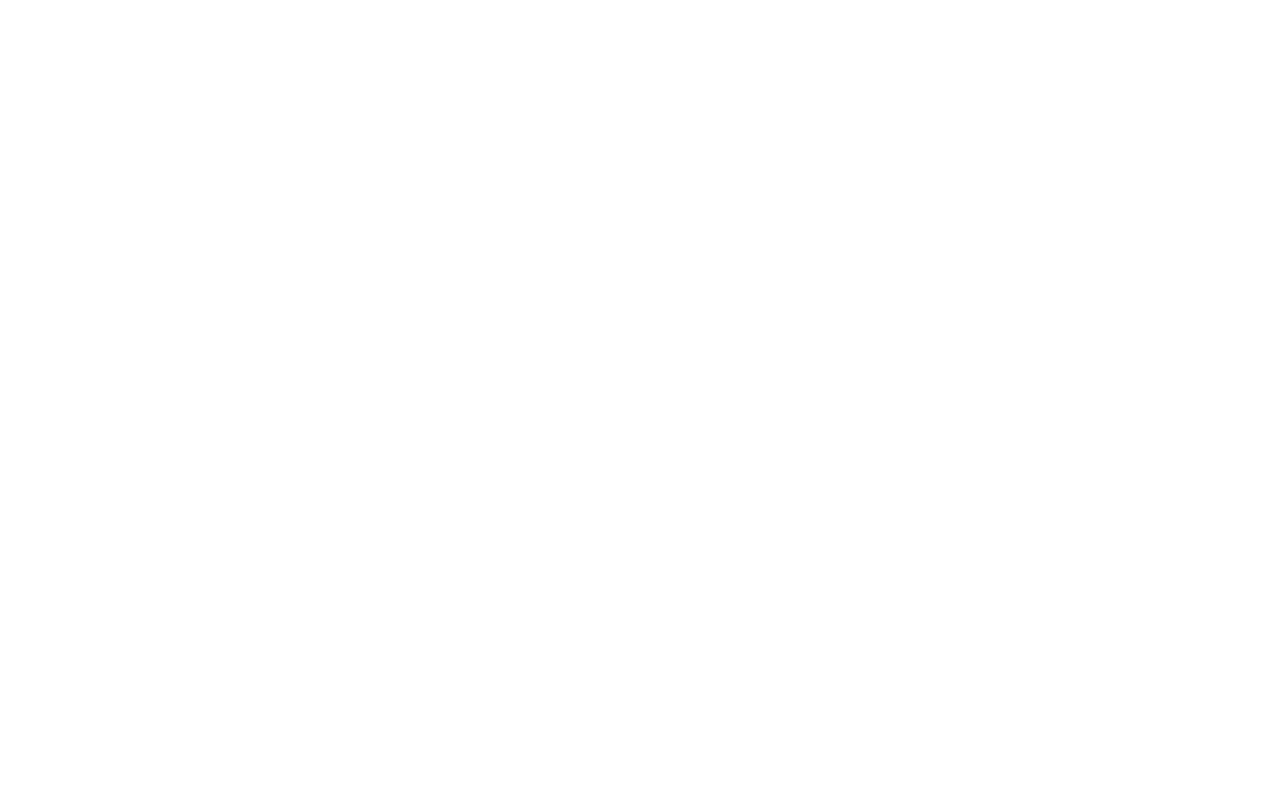
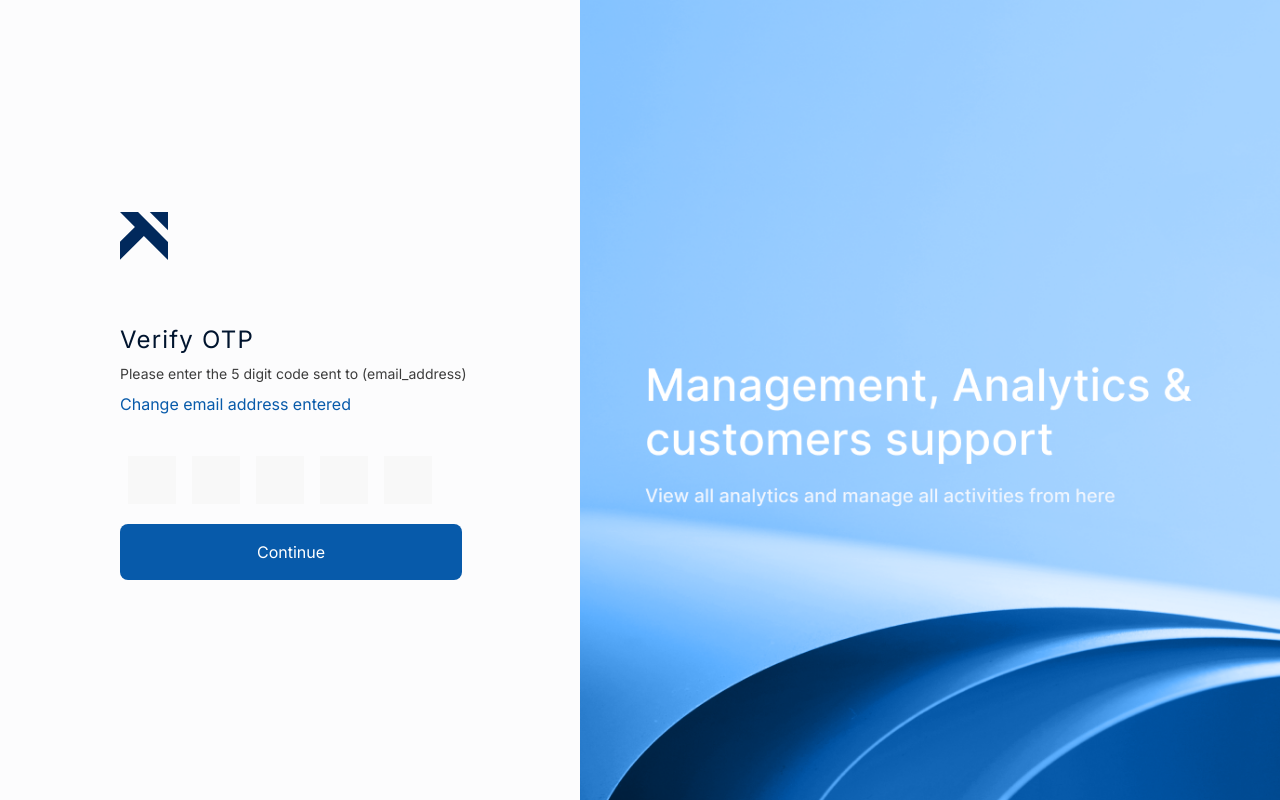
Before and after one commit to popsam22/lantan-frontend, a React (Vite) app: page /verify in a window 1280 px wide. Before the commit this address had no page. Built offline with nearby package versions, Linux system fonts and the light colour scheme.

Commit message:
feat: onboarding screens

```diff
--- a/package.json
+++ b/package.json
@@ -16,6 +16,8 @@
     "@mui/x-data-grid": "^7.17.0",
     "react": "^18.3.1",
     "react-dom": "^18.3.1",
+    "react-international-phone": "^4.3.0",
+    "react-otp-input": "^3.1.1",
     "react-router-dom": "^6.26.2",
     "react-toastify": "^10.0.5"
   },
--- a/src/App.tsx
+++ b/src/App.tsx
@@ -9,21 +9,28 @@
 import ForgotPassword from "./pages/register/ForgotPassword";
 import SetPassword from "./pages/register/SetPassword";
 import Success from "./pages/register/Success";
+import PersonalInfo from "./pages/register/PersonalInfo";
+import VerifyOTP from "./pages/register/VerifyOTP";
+import Welcome from "./pages/register/Welcome";
+import Overview from "./pages/admin/Overview";
 
 const App = () => {
   return (
     <div>
       <Routes>
         <Route path="/login" element={<Login />} />
+        <Route index element={<Navigate to="/login" replace />} />
         <Route path="/register" element={<Register />} />
         <Route path="/reset-password" element={<ForgotPassword />} />
         <Route path="/set-password" element={<SetPassword />} />
         <Route path="/success" element={<Success />} />
-        <Route path="/welcome" element={<Success />} />
-        <Route path="/" element={<RootLayout />}>
-          <Route index element={<Navigate to="/payments" replace />} />
-          <Route index path="/payments" element={<Payments />} />
-          <Route path="/investments" element={<Investments />} />
+        <Route path="/biodata" element={<PersonalInfo />} />
+        <Route path="/welcome" element={<Welcome />} />
+        <Route path="/verify" element={<VerifyOTP />} />
+        <Route path="/admin" element={<RootLayout />}>
+          <Route index path="payments" element={<Payments />} />
+          <Route index path="overview" element={<Overview />} />
+          <Route path="investments" element={<Investments />} />
         </Route>
       </Routes>
       <ToastContainer
--- a/src/components/ConfirmationPage.tsx
+++ b/src/components/ConfirmationPage.tsx
@@ -51,7 +51,7 @@
           <img
             src={bg}
             alt="background image"
-            width={672}
+            width={700}
             height={900}
             className=""
           />
--- a/src/components/Sidebar.tsx
+++ b/src/components/Sidebar.tsx
@@ -35,7 +35,7 @@
             <img src={customer} alt="customer" width={20} height={20} />
             <p className="text-xs text-[#7A7A7A]">Customer</p>
           </div>
-          <Link to="/payments">
+          <Link to="/admin/payments">
             <div
               className="flex gap-4 mb-4 items-center"
               onClick={() => handleClick("Payments")}
@@ -44,7 +44,7 @@
               <p className="text-xs text-[#7A7A7A]">Payments</p>
             </div>
           </Link>
-          <Link to="/investments">
+          <Link to="/admin/investments">
             <div
               className="flex gap-4 mb-4 items-center"
               onClick={() => handleClick("Investments")}
--- a/src/pages/Login.tsx
+++ b/src/pages/Login.tsx
@@ -71,7 +71,10 @@
               </div>
             </div>
             <div className="flex">
-              <button className="w-[342px] text-white rounded-lg p-4 mb-2 bg-[#075AAA] hover:cursor-pointer">
+              <button
+                className="w-[342px] text-white rounded-lg p-4 mb-2 bg-[#075AAA] hover:cursor-pointer"
+                onClick={() => navigate("/admin/overview")}
+              >
                 Log in
               </button>
             </div>
@@ -89,7 +92,7 @@
           <img
             src={bg}
             alt="background image"
-            width={672}
+            width={700}
             height={900}
             className=""
           />
--- /dev/null
+++ b/src/pages/admin/Overview.tsx
@@ -0,0 +1,5 @@
+const Overview = () => {
+  return <div>Overview</div>;
+};
+
+export default Overview;
--- a/src/pages/register/ForgotPassword.tsx
+++ b/src/pages/register/ForgotPassword.tsx
@@ -71,7 +71,7 @@
           <img
             src={bg}
             alt="background image"
-            width={672}
+            width={700}
             height={900}
             className=""
           />
--- /dev/null
+++ b/src/pages/register/PersonalInfo.tsx
@@ -0,0 +1,104 @@
+import Lantan from "../../assets/Lantan.svg";
+import bg from "../../assets/Frame 484.png";
+import { useNavigate } from "react-router-dom";
+import { PhoneInput } from "react-international-phone";
+import { useState } from "react";
+import "react-international-phone/style.css";
+
+const PersonalInfo = () => {
+  const [phone, setPhone] = useState("");
+  const navigate = useNavigate();
+  return (
+    <section>
+      <div className="flex justify-between flex-1 overflow-hidden h-screen bg-[#FCFCFD]">
+        <div className="flex flex-1 flex-col m-20 pl-5 justify-center w-full relative lg:left-5">
+          <div className="mb-16">
+            <img
+              src={Lantan}
+              alt="lantan logo"
+              width={48}
+              height={48}
+              className="object-contain"
+            />
+          </div>
+          <div className="mb-10">
+            <h1 className="text-2xl text-[#00142E] tracking-wider mb-2">
+              Personal Information
+            </h1>
+            <p className="text-[#3D3D3D] text-sm">
+              Please enter correct information
+            </p>
+          </div>
+          <div className="flex flex-col items-center bg-white w-full max-w-[488px] p-5 mb-10 rounded-3xl drop-shadow-sm h-[321px]">
+            <div className="flex flex-col mb-4 w-full">
+              <label
+                htmlFor="first-name"
+                className="text-sm text-[#3D3D3D] mb-2"
+              >
+                First name
+              </label>
+              <div className="flex border p-3 rounded-lg justify-between">
+                <input
+                  type="text"
+                  placeholder="enter first name"
+                  className="flex flex-1 outline-none"
+                />
+              </div>
+            </div>
+            <div className="flex flex-col mb-4 w-full">
+              <label
+                htmlFor="last-name"
+                className="text-sm text-[#3D3D3D] mb-2"
+              >
+                Last name
+              </label>
+              <div className="flex border p-2 rounded-lg justify-between">
+                <input
+                  type="text"
+                  placeholder="enter last name"
+                  className="flex flex-1 outline-none"
+                />
+              </div>
+            </div>
+            <div className="flex flex-col mb-10 w-full">
+              <label
+                htmlFor="phone-number"
+                className="text-sm text-[#3D3D3D] mb-2"
+              >
+                Phone number
+              </label>
+              {/* <div className="flex border rounded-lg "> */}
+              <PhoneInput
+                defaultCountry="ng"
+                value={phone}
+                onChange={(phone) => setPhone(phone)}
+                className="w-full"
+                inputClassName="flex w-full"
+              />
+              {/* </div> */}
+            </div>
+            <div className="flex justify-between gap-6 w-full">
+              <button
+                className="w-full text-[#206AB2] rounded-xl p-4  bg-[#F1F6FE] hover:cursor-pointer"
+                onClick={() => navigate("/register")}
+              >
+                Go Back
+              </button>
+              <button
+                className="w-full text-white rounded-xl p-4  bg-[#075AAA] hover:cursor-pointer"
+                onClick={() => navigate("/verify")}
+              >
+                Next
+              </button>
+            </div>
+          </div>
+        </div>
+        <div>
+          <img src={bg} alt="background image" width={700} height={900} />
+        </div>
+      </div>
+    </section>
+  );
+};
+
+export default PersonalInfo;
--- a/src/pages/register/SetPassword.tsx
+++ b/src/pages/register/SetPassword.tsx
@@ -93,7 +93,7 @@
           <img
             src={bg}
             alt="background image"
-            width={672}
+            width={700}
             height={900}
             className=""
           />
--- /dev/null
+++ b/src/pages/register/VerifyOTP.tsx
@@ -0,0 +1,82 @@
+import Lantan from "../../assets/Lantan.svg";
+import bg from "../../assets/Frame 484.png";
+import { useNavigate } from "react-router-dom";
+import { useState } from "react";
+import OtpInput from "react-otp-input";
+
+const VerifyOTP = () => {
+  const [otp, setOtp] = useState("");
+  const navigate = useNavigate();
+  return (
+    <section>
+      <div className="flex justify-between flex-1 overflow-hidden h-screen bg-[#FCFCFD]">
+        <div className="flex flex-1 flex-col m-20 pl-5 justify-center w-full relative lg:left-5">
+          <div className="mb-16">
+            <img
+              src={Lantan}
+              alt="lantan logo"
+              width={48}
+              height={48}
+              className="object-contain"
+            />
+          </div>
+          <div className="mb-10">
+            <h1 className="text-2xl text-[#00142E] tracking-wider mb-2">
+              Verify OTP
+            </h1>
+            <p className="text-[#3D3D3D] text-sm mb-2">
+              Please enter the 5 digit code sent to (email_address)
+            </p>
+            <span
+              className="text-[#075AAA] hover:cursor-pointer"
+              onClick={() => navigate("/register")}
+            >
+              Change email address entered
+            </span>
+          </div>
+          <div className="flex flex-col">
+            <div className="mb-5">
+              <OtpInput
+                value={otp}
+                onChange={setOtp}
+                numInputs={5}
+                renderInput={(props) => (
+                  <input
+                    {...props}
+                    style={{
+                      width: "48px",
+                      height: "48px",
+                      textAlign: "center",
+                      fontSize: "16px",
+                      backgroundColor: "#F8F8F8",
+                      margin: "0 8px",
+                    }}
+                  />
+                )}
+              />
+            </div>
+            <div className="flex">
+              <button
+                className="w-[342px] text-white rounded-lg p-4 mb-2 bg-[#075AAA] hover:cursor-pointer"
+                onClick={() => navigate("/welcome")}
+              >
+                Continue
+              </button>
+            </div>
+          </div>
+        </div>
+        <div>
+          <img
+            src={bg}
+            alt="background image"
+            width={700}
+            height={900}
+            className=""
+          />
+        </div>
+      </div>
+    </section>
+  );
+};
+
+export default VerifyOTP;
--- a/src/pages/register/Welcome.tsx
+++ b/src/pages/register/Welcome.tsx
@@ -3,7 +3,7 @@
 const Welcome = () => {
   return (
     <ConfirmationPage
-      heading="Welcome, Ope"
+      heading="Welcome Ope,"
       placeholder="Please proceed to dashboard"
       buttonText="Go to Dashboard"
     />
```
Also changed, not shown: src/pages/register/Register.tsx (+5 -2 lines), 1 other file (tests, documents, lock files or other folders).
